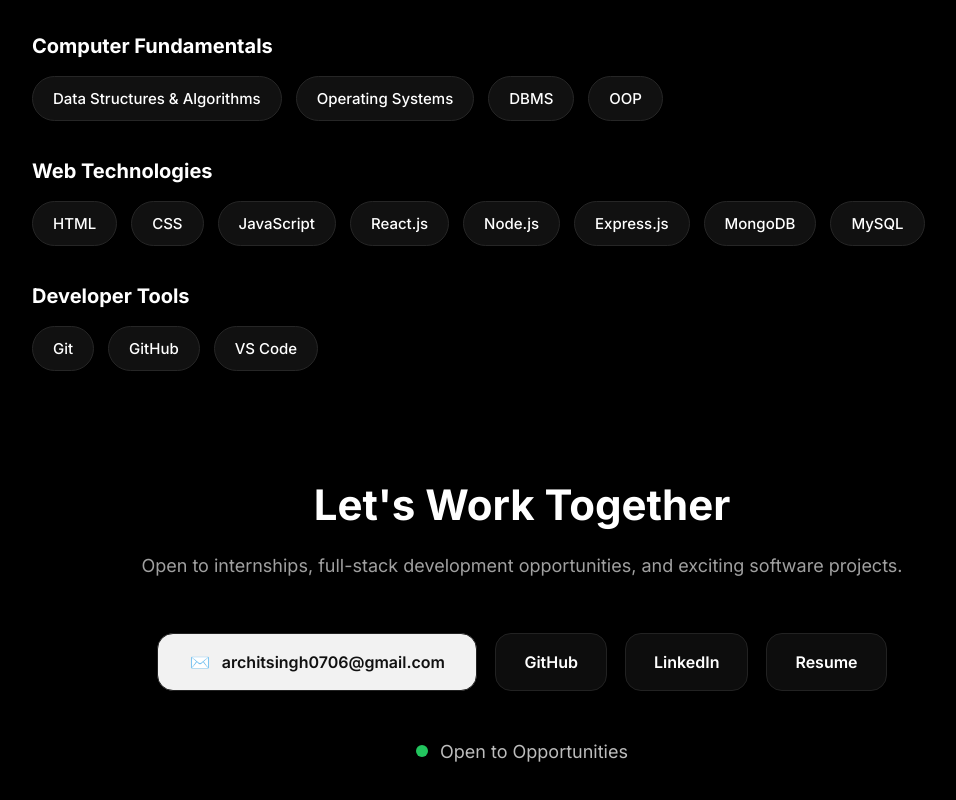
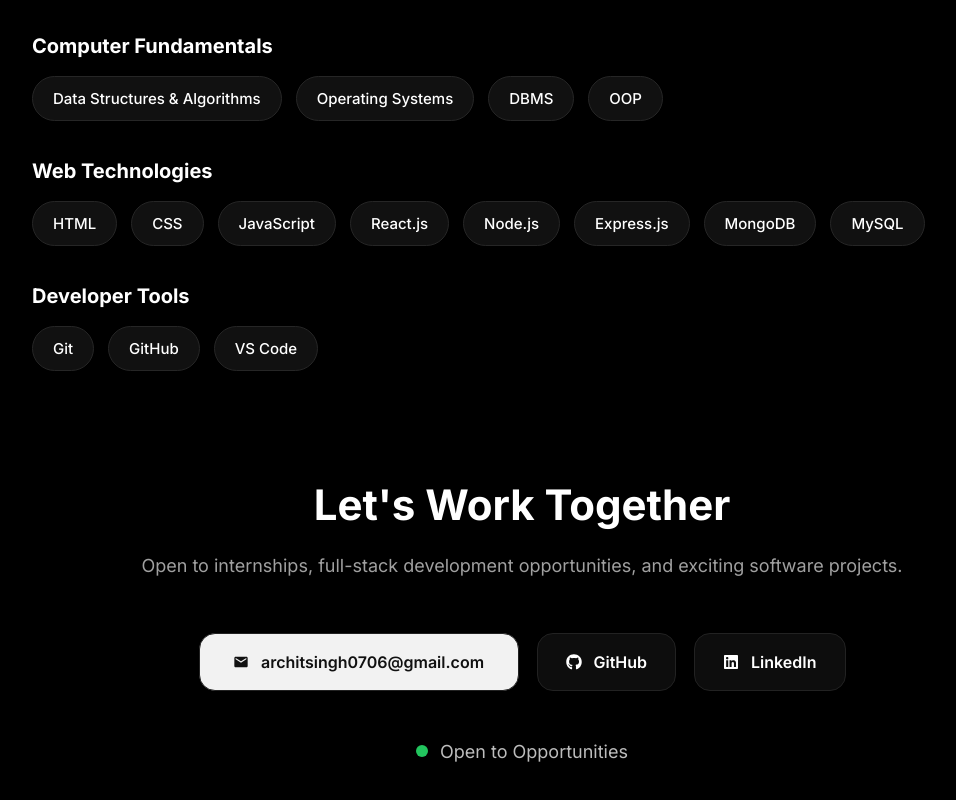
Before and after one commit to archit0706/my_portfolio, a React (Vite) app in the folder frontend/: page / in a window 1280 px wide. Shown: the part 1889-2689 px from the top of the page, without its empty margins (118-1074 px from the left). Built offline with nearby package versions, Linux system fonts and the light colour scheme.

Commit message:
logo updated in contact section

```diff
--- a/frontend/src/sections/Contact.jsx
+++ b/frontend/src/sections/Contact.jsx
@@ -1,4 +1,7 @@
 import "../css/Contact.css";
+
+import { MdEmail } from "react-icons/md";
+import { FaGithub, FaLinkedin } from "react-icons/fa";
 
 export default function Contact() {
   return (
@@ -21,7 +24,8 @@
             href="mailto:architsingh0706@gmail.com"
             className="contact-card email-card"
           >
-            ✉️
+            <MdEmail className="contact-icon" />
+
             <span>architsingh0706@gmail.com</span>
           </a>
 
@@ -31,7 +35,9 @@
             rel="noreferrer"
             className="contact-card"
           >
-            GitHub
+            <FaGithub className="contact-icon" />
+
+            <span>GitHub</span>
           </a>
 
           <a
@@ -40,23 +46,19 @@
             rel="noreferrer"
             className="contact-card"
           >
-            LinkedIn
-          </a>
+            <FaLinkedin className="contact-icon" />
 
-          <a
-            href="/resume.pdf"
-            target="_blank"
-            rel="noreferrer"
-            className="contact-card"
-          >
-            Resume
+            <span>LinkedIn</span>
           </a>
 
         </div>
 
         <div className="availability">
+
           <span className="green-dot"></span>
+
           Open to Opportunities
+
         </div>
 
       </div>
```
